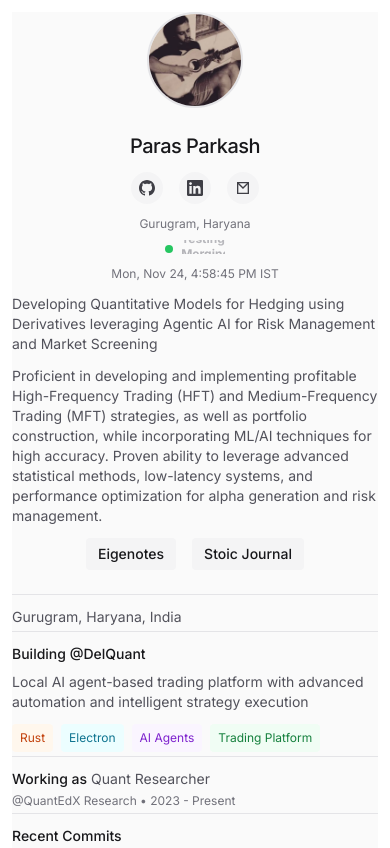
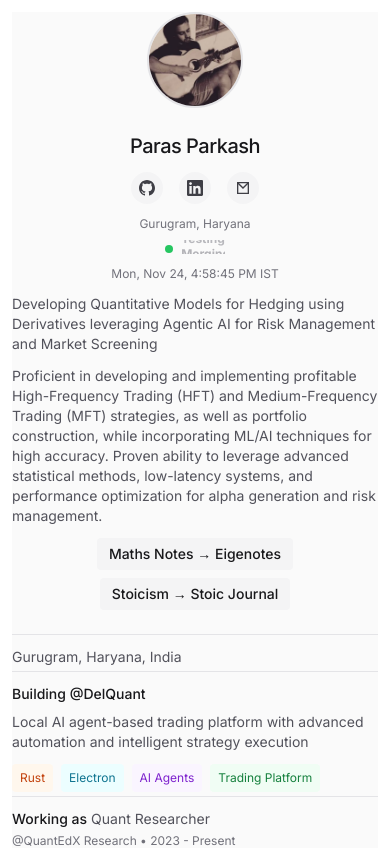
Before and after one commit to parasxparkash/parasxparkash.github.io, a Next.js app: page / in a window 390 px wide. Shown: the top 848 px of the page. Built offline with nearby package versions, Linux system fonts and the light colour scheme.

Commit message:
Update mobile links format to show category → name

```diff
--- a/src/app/page.tsx
+++ b/src/app/page.tsx
@@ -135,7 +135,7 @@ export default function Home() {
             </p>
 
             {/* Eigenotes and Stoic Journal Links - Mobile */}
-            <div className="flex items-center justify-center gap-4 mb-4">
+            <div className="flex flex-col items-center gap-2 mb-4">
               <a
                 href="https://eigenotes.vercel.app"
                 target="_blank"
@@ -143,7 +143,7 @@ export default function Home() {
                 className="px-3 py-1.5 text-sm bg-zinc-100 dark:bg-zinc-800 text-zinc-900 dark:text-zinc-100 rounded hover:bg-zinc-200 dark:hover:bg-zinc-700 transition-colors font-medium"
                 title="Eigenotes"
               >
-                Eigenotes
+                Maths Notes → Eigenotes
               </a>
               <a
                 href="https://parasparkash.netlify.app"
@@ -152,7 +152,7 @@ export default function Home() {
                 className="px-3 py-1.5 text-sm bg-zinc-100 dark:bg-zinc-800 text-zinc-900 dark:text-zinc-100 rounded hover:bg-zinc-200 dark:hover:bg-zinc-700 transition-colors font-medium"
                 title="Stoic Journal"
               >
-                Stoic Journal
+                Stoicism → Stoic Journal
               </a>
             </div>
           </div>
```
